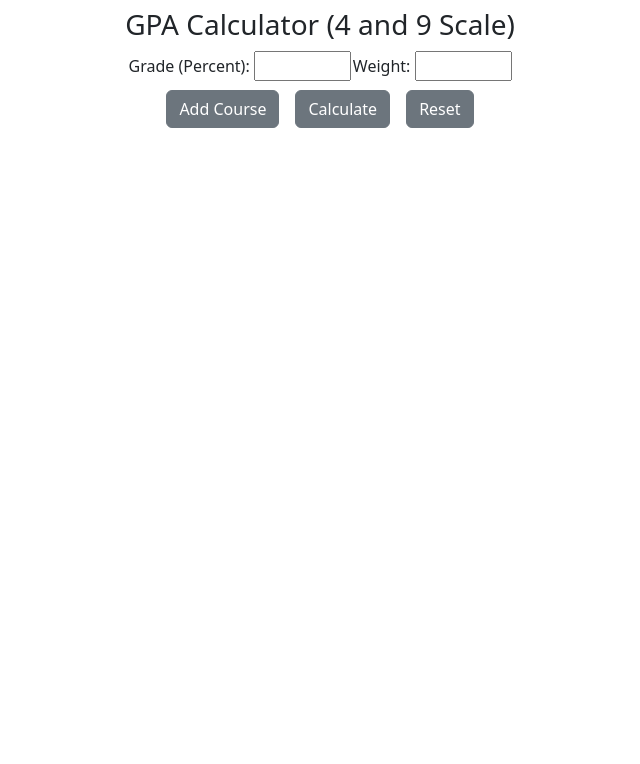
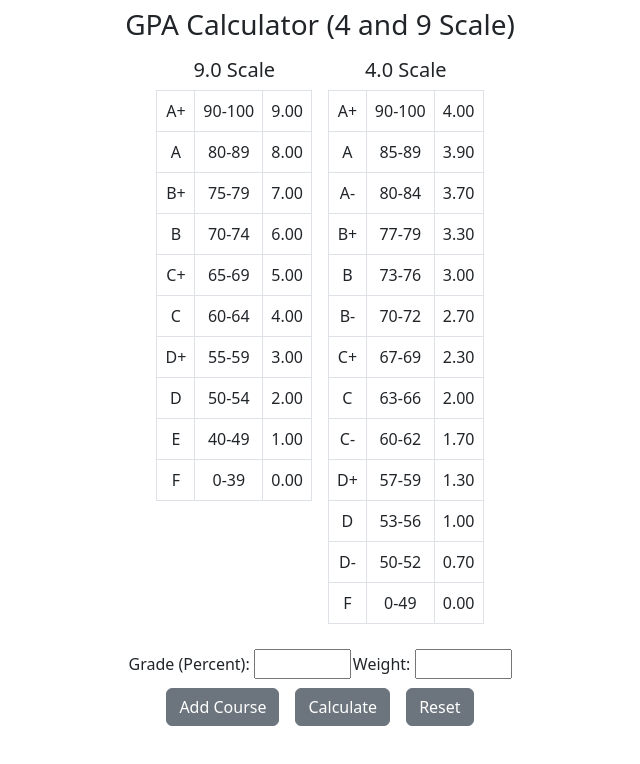
Before and after one commit to haoyiwu-1/GPACalculator, a plain HTML site: page index.html in a window 1280 px wide. Shown: the whole page, without its empty margins (320-960 px from the left). Drawn offline with nearby package versions, Linux system fonts and the light colour scheme.

Commit message:
added GPA scale tables, more UX changes, and changed GPA calculation approach

```diff
--- a/index.html
+++ b/index.html
@@ -14,6 +14,133 @@
         <div class="d-flex justify-content-center">
             <h3>GPA Calculator (4 and 9 Scale)</h3>
         </div>
+        <div class="d-flex flex-row gap-3 justify-content-center py-2">
+            <div class="d-flex flex-column">
+                <h5 class="d-flex justify-content-center">9.0 Scale</h5>
+                <table class="table table-bordered text-center">
+                    <tr>
+                        <td>A+</td>
+                        <td>90-100</td>
+                        <td>9.00</td>
+                    </tr>
+                    <tr>
+                        <td>A</td>
+                        <td>80-89</td>
+                        <td>8.00</td>
+                    </tr>
+                    <tr>
+                        <td>B+</td>
+                        <td>75-79</td>
+                        <td>7.00</td>
+                    </tr>
+                    <tr>
+                        <td>B</td>
+                        <td>70-74</td>
+                        <td>6.00</td>
+                    </tr>
+                    <tr>
+                        <td>C+</td>
+                        <td>65-69</td>
+                        <td>5.00</td>
+                    </tr>
+                    <tr>
+                        <td>C</td>
+                        <td>60-64</td>
+                        <td>4.00</td>
+                    </tr>
+                    <tr>
+                        <td>D+</td>
+                        <td>55-59</td>
+                        <td>3.00</td>
+                    </tr>
+                    <tr>
+                        <td>D</td>
+                        <td>50-54</td>
+                        <td>2.00</td>
+                    </tr>
+                    <tr>
+                        <td>E</td>
+                        <td>40-49</td>
+                        <td>1.00</td>
+                    </tr>
+                    <tr>
+                        <td>F</td>
+                        <td>0-39</td>
+                        <td>0.00</td>
+                    </tr>
+                </table>
+            </div>
+            <div class="d-flex flex-column">
+                <h5 class="d-flex justify-content-center">4.0 Scale</h5>
+                <table class="table table-bordered text-center">
+                    <tr>
+                        <td>A+</td>
+                        <td>90-100</td>
+                        <td>4.00</td>
+                    </tr>
+                    <tr>
+                        <td>A</td>
+                        <td>85-89</td>
+                        <td>3.90</td>
+                    </tr>
+                    <tr>
+                        <td>A-</td>
+                        <td>80-84</td>
+                        <td>3.70</td>
+                    </tr>
+                    <tr>
+                        <td>B+</td>
+                        <td>77-79</td>
+                        <td>3.30</td>
+                    </tr>
+                    <tr>
+                        <td>B</td>
+                        <td>73-76</td>
+                        <td>3.00</td>
+                    </tr>
+                    <tr>
+                        <td>B-</td>
+                        <td>70-72</td>
+                        <td>2.70</td>
+                    </tr>
+                    <tr>
+                        <td>C+</td>
+                        <td>67-69</td>
+                        <td>2.30</td>
+                    </tr>
+                    <tr>
+                        <td>C</td>
+                        <td>63-66</td>
+                        <td>2.00</td>
+                    </tr>
+                    <tr>
+                        <td>C-</td>
+                        <td>60-62</td>
+                        <td>1.70</td>
+                    </tr>
+                    <tr>
+                        <td>D+</td>
+                        <td>57-59</td>
+                        <td>1.30</td>
+                    </tr>
+                    <tr>
+                        <td>D</td>
+                        <td>53-56</td>
+                        <td>1.00</td>
+                    </tr>
+                    <tr>
+                        <td>D-</td>
+                        <td>50-52</td>
+                        <td>0.70</td>
+                    </tr>
+                    <tr>
+                        <td>F</td>
+                        <td>0-49</td>
+                        <td>0.00</td>
+                    </tr>
+                </table>
+            </div>
+        </div>
         <!-- form to check entered data -->
         <form>
             <!-- table to hold and grow number of courses as each course is a row -->
@@ -26,7 +153,7 @@
                     <td>Weight: <input class="weight" type="number" min="1" max="100" required></td>
                 </tr>
             </table>
-            <div id="warning" class="d-flex text-center text-danger"></div>
+            <div id="warning" class="d-flex justify-content-center text-center text-danger"></div>
             <div class="d-flex justify-content-center gap-3 py-2">
                 <!-- button to add row/course to calculation -->
                 <button class="btn btn-secondary" type="button" onclick="addRow()">Add Course</button>
--- a/scripts.js
+++ b/scripts.js
@@ -30,43 +30,56 @@ function calculateGPAs() {
     var gradeTotal4Scale = 0;
     var weightTotal = 0;
 
+    const gradeToPoints9Scale = [
+        { min: 90, max: 100, points: 9 },
+        { min: 80, max: 89, points: 8 },
+        { min: 75, max: 79, points: 7 },
+        { min: 70, max: 74, points: 6 },
+        { min: 65, max: 69, points: 5 },
+        { min: 60, max: 64, points: 4 },
+        { min: 55, max: 59, points: 3 },
+        { min: 50, max: 54, points: 2 },
+        { min: 40, max: 49, points: 1 },
+        { min: 0, max: 49, points: 0 },
+    ];
+
+    const gradeToPoints4Scale = [
+        { min: 90, max: 100, points: 4 },
+        { min: 85, max: 89, points: 3.9 },
+        { min: 80, max: 84, points: 3.7 },
+        { min: 77, max: 79, points: 3.3 },
+        { min: 73, max: 76, points: 3 },
+        { min: 70, max: 72, points: 2.7 },
+        { min: 67, max: 69, points: 2.3 },
+        { min: 63, max: 66, points: 2 },
+        { min: 60, max: 62, points: 1.7 },
+        { min: 57, max: 59, points: 1.3 },
+        { min: 53, max: 56, points: 1 },
+        { min: 50, max: 52, points: 0.7 },
+        { min: 0, max: 49, points: 0 },
+    ];
+
     /* map grades to correct grade points and aggregate total grade points and course weight for each scale */
     for (var i = 0; i < gradeValues.length; i++) {
         var currGrade = parseInt(gradeValues[i]);
         var currWeight = parseInt(weightValues[i]);
-        if (currGrade >= 90 && currGrade <= 100) {
-            gradeTotal9Scale += 9 * currWeight;
-            gradeTotal4Scale += 4 * currWeight;
-        } else if (currGrade >= 80 && currGrade <= 89) {
-            gradeTotal9Scale += 8 * currWeight;
-            gradeTotal4Scale += 3.8 * currWeight;
-        } else if (currGrade >= 75 && currGrade <= 79) {
-            gradeTotal9Scale += 7 * currWeight;
-            gradeTotal4Scale += 3.3 * currWeight;
-        } else if (currGrade >= 70 && currGrade <= 74) {
-            gradeTotal9Scale += 6 * currWeight;
-            gradeTotal4Scale += 3 * currWeight;
-        } else if (currGrade >= 65 && currGrade <= 69) {
-            gradeTotal9Scale += 5 * currWeight;
-            gradeTotal4Scale += 2.3 * currWeight;
-        } else if (currGrade >= 60 && currGrade <= 64) {
-            gradeTotal9Scale += 4 * currWeight;
-            gradeTotal4Scale += 2 * currWeight;
-        } else if (currGrade >= 55 && currGrade <= 59) {
-            gradeTotal9Scale += 3 * currWeight;
-            gradeTotal4Scale += 1.3 * currWeight;
-        } else if (currGrade >= 50 && currGrade <= 54) {
-            gradeTotal9Scale += 2 * currWeight;
-            gradeTotal4Scale += 1 * currWeight;
-        } else {
-            gradeTotal9Scale += 0 * currWeight;
-            gradeTotal4Scale += 0 * currWeight;
+
+        if (isNaN(currGrade) || isNaN(currWeight) || currWeight <= 0) {
+            continue;
         }
+
+        const grade9 = gradeToPoints9Scale.find(grade => currGrade >= grade.min && currGrade <= grade.max);
+        gradeTotal9Scale += grade9 ? grade9.points * currWeight : 0;
+
+        const grade4 = gradeToPoints4Scale.find(grade => currGrade >= grade.min && currGrade <= grade.max);
+        gradeTotal4Scale += grade4 ? grade4.points * currWeight : 0;
+
         weightTotal += currWeight;
     }
     /* return GPAs for 4.0 and 9.0 scale rounded to 2 decimal places for clarity */
     var result = document.getElementById("result");
     result.textContent = "9.0 Scale GPA - " + (gradeTotal9Scale / weightTotal).toFixed(2) + "\n4.0 Scale GPA - " + (gradeTotal4Scale / weightTotal).toFixed(2);
+    result.scrollIntoView({ behavior: 'smooth' });
 }
 
 /* function to check inputs for GPA calculator */
```
